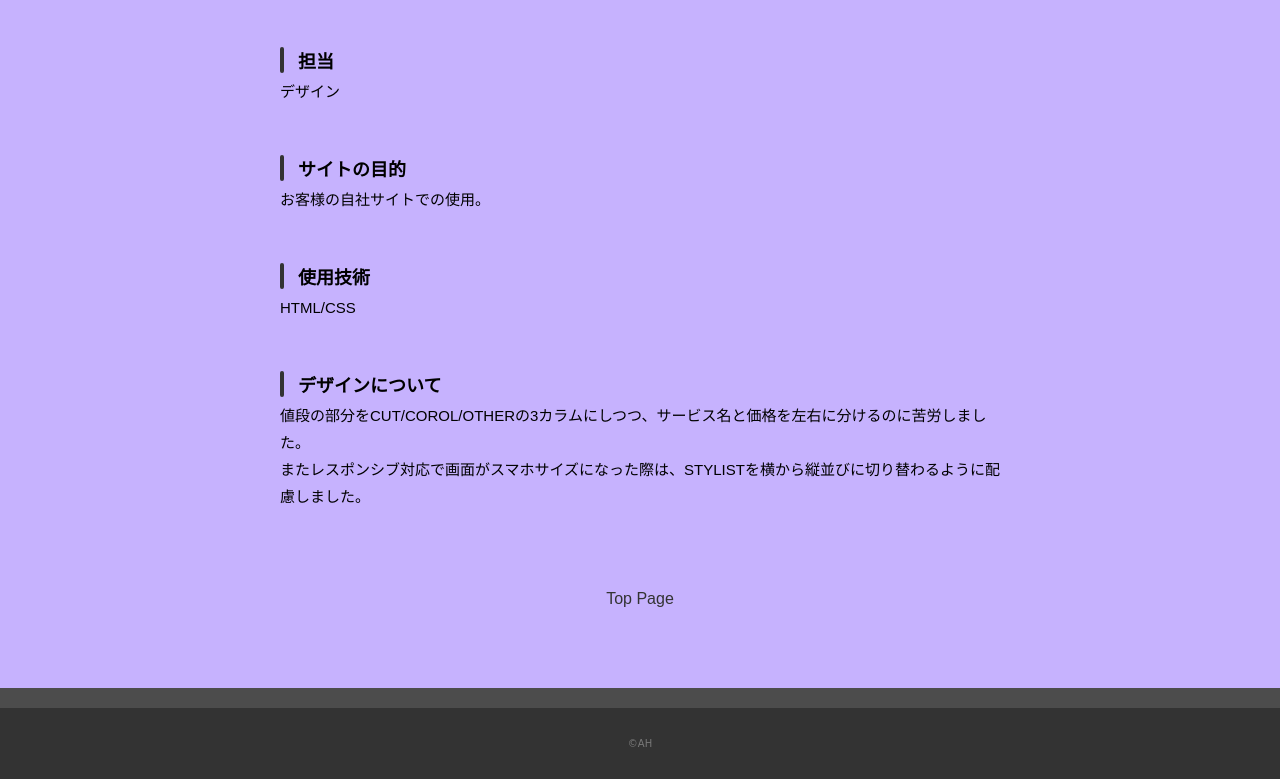
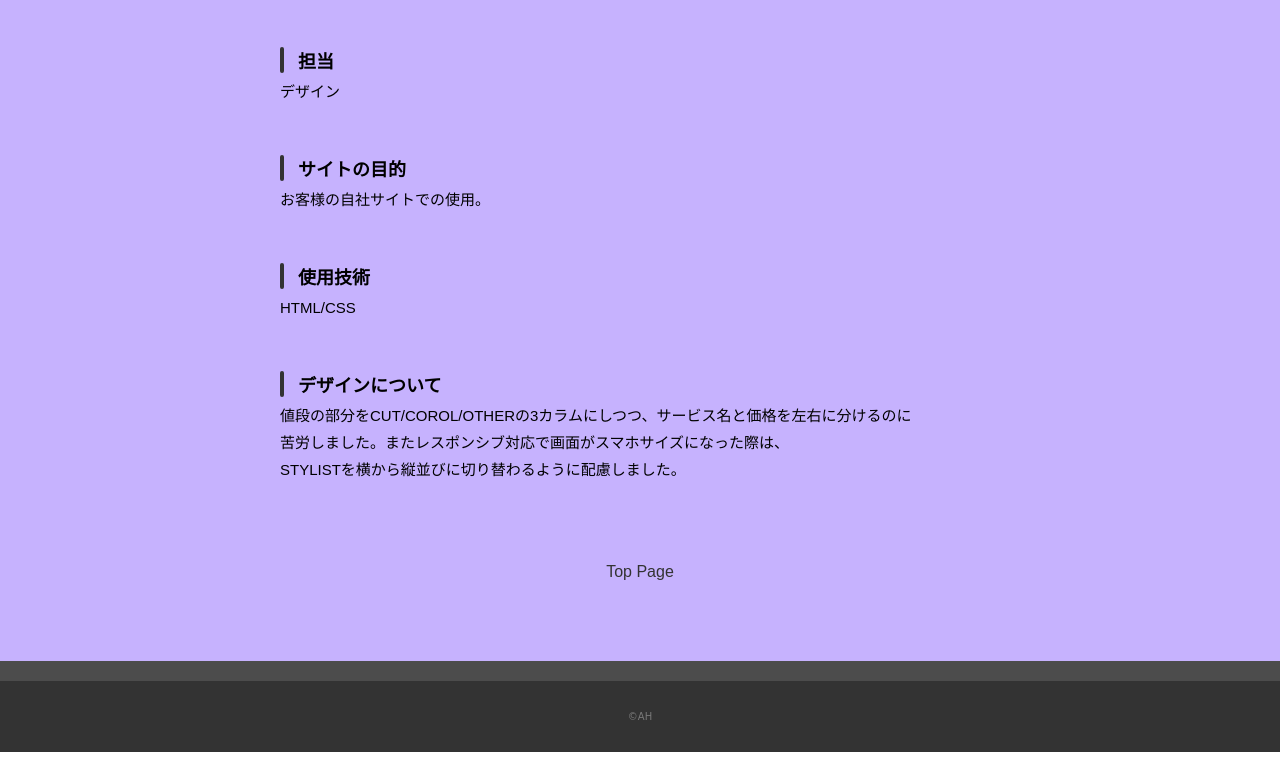
Before and after one commit to ayano1864/portfolio_ah, a plain HTML site: page works-9.html in a window 1280 px wide. Shown: the part 1072-1851 px from the top of the page. After the commit the page ends 1824 px from the top, so only its background shows below. Drawn offline with nearby package versions, Linux system fonts and the light colour scheme; a web font is replaced by a local one.

```diff
--- a/works-9.html
+++ b/works-9.html
@@ -54,9 +54,11 @@
             <p>HTML/CSS</p>
             <h3>デザインについて</h3>
             <p>
-              値段の部分をCUT/COROL/OTHERの3カラムにしつつ、サービス名と価格を左右に分けるのに苦労しました。
-             </br>
-              またレスポンシブ対応で画面がスマホサイズになった際は、STYLISTを横から縦並びに切り替わるように配慮しました。</p>
+              値段の部分をCUT/COROL/OTHERの3カラムにしつつ、サービス名と価格を左右に分けるのに
+              </br>
+              苦労しました。またレスポンシブ対応で画面がスマホサイズになった際は、
+              </br>
+              STYLISTを横から縦並びに切り替わるように配慮しました。</p>
             <!-- <h3>コーディングについて</h3>
             <p>
               ブログのようにコンテンツを投稿できる機能を取り揃えています。またTwitterのフィードをサイト上に表示させることも可能です。
```
